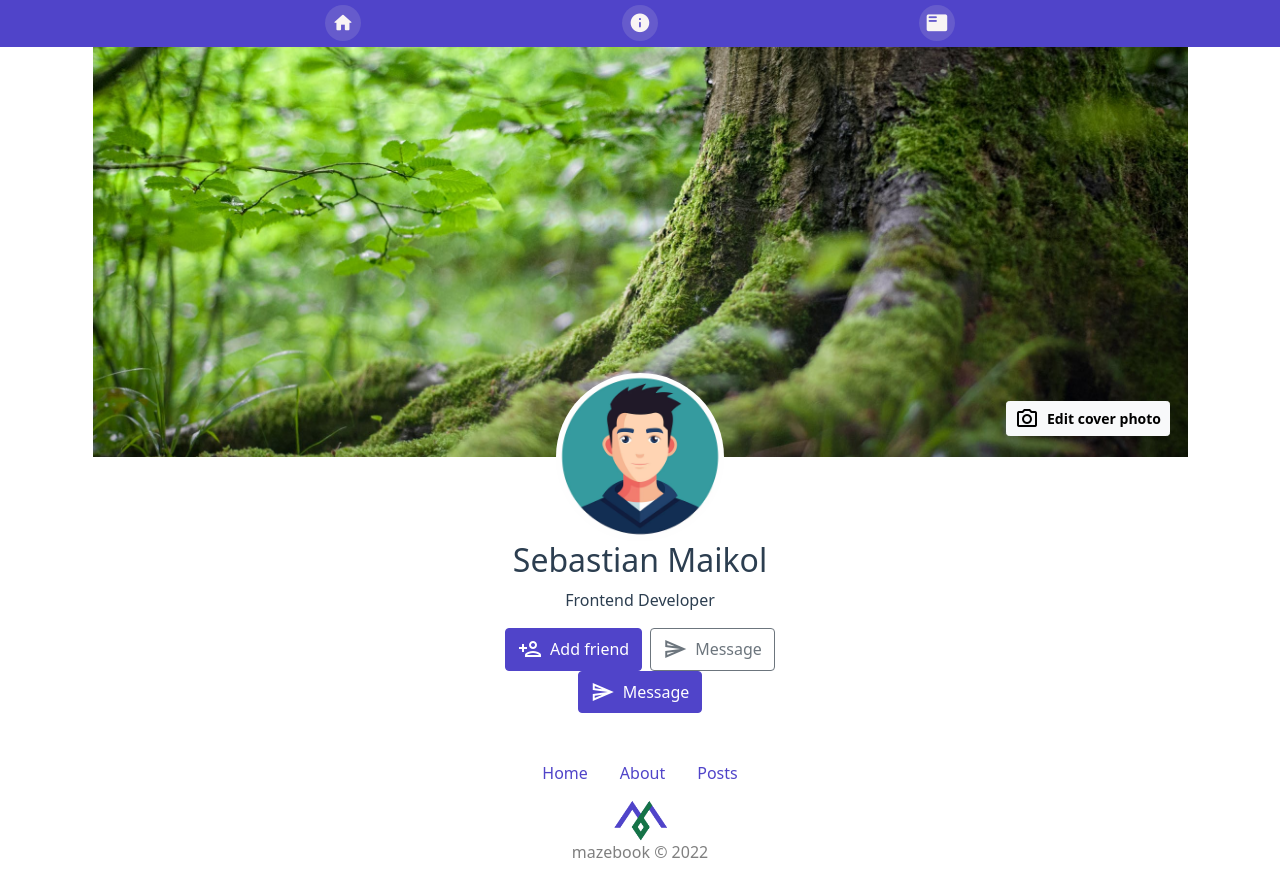
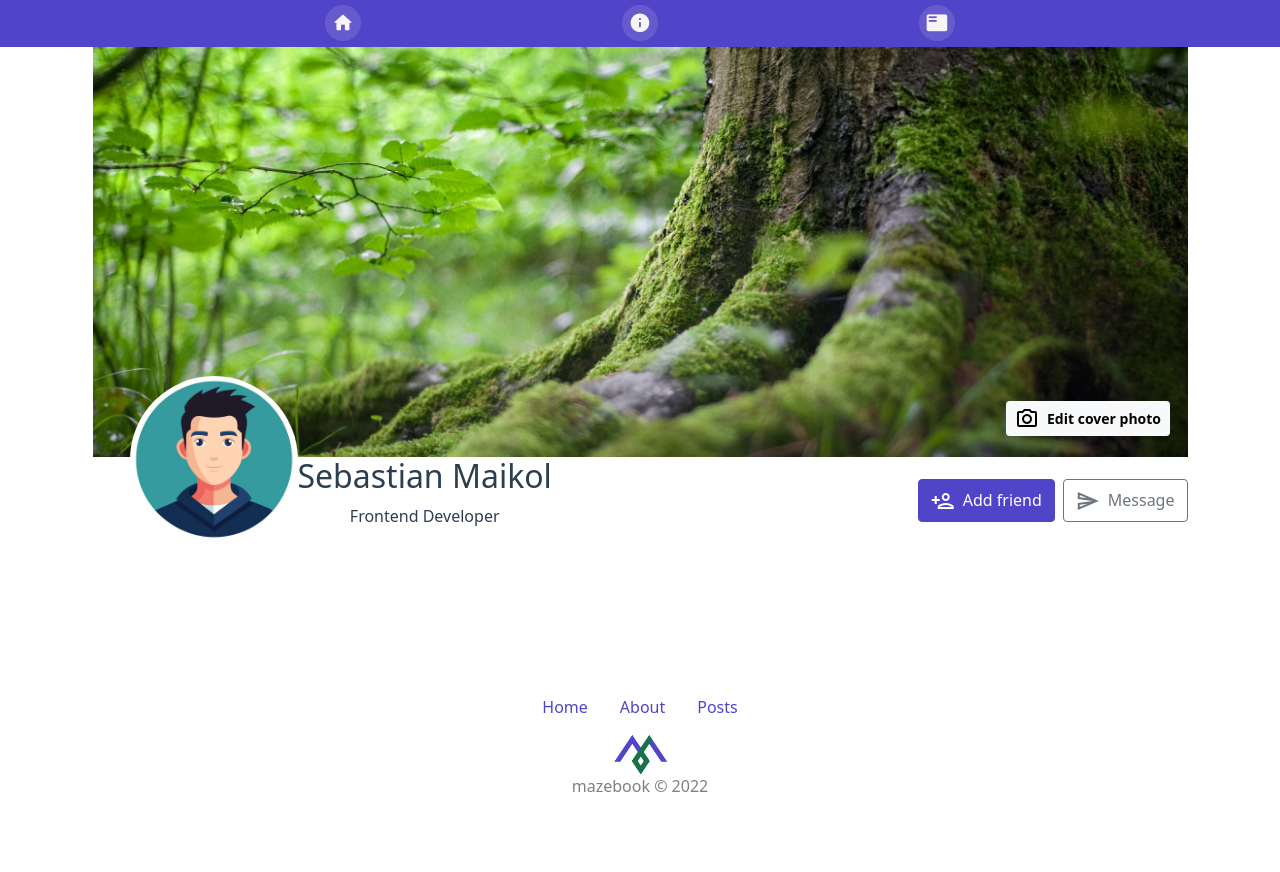
Before and after one commit to lostmart/socialMedia-vue3-bootstrap5, a Vue app: page /profile in a window 1280 px wide. After the commit the page ends 806 px from the top, so only its background shows below. Built offline with nearby package versions, Linux system fonts and the light colour scheme.

Commit message:
new stuff

```diff
--- a/src/views/ProfileView.vue
+++ b/src/views/ProfileView.vue
@@ -14,25 +14,25 @@
 
 			</button>
 		</header>
-		<article class="d-flex align-items-center position-relative flex-column w-100">
-			<img class="position-relative bottom-0 start-0" src="/imgs/avatar.avif" alt="">
-			<div class="d-flex flex-column align-items-center">
+		<article
+			class="d-flex align-items-center position-relative flex-column w-100 flex-md-row justify-content-md-between">
+			<img class="position-relative bottom-0 start-0 responsive-start" src="/imgs/avatar.avif" alt="">
+			<div class="d-flex flex-column align-items-center name-holder">
 				<h2>Sebastian Maikol</h2>
 				<p>Frontend Developer</p>
 			</div>
 			<div class="d-flex gap-2">
-				<button class="btn btn-primary d-flex gap-2 align-items-center"> <span class="material-icons-outlined">
+				<ButtonComp buttonClassName="btn-primary">
+					<span class="material-icons-outlined">
 						person_add
-					</span> Add friend</button>
-				<button class="btn btn-outline-secondary gap-2 d-flex align-items-center"> <span
-						class="material-icons-outlined">
-						send
-					</span> Message</button>
+					</span> Add friend
+				</ButtonComp>
+				<ButtonComp buttonClassName="btn-outline-secondary">
+					<span class="material-icons-outlined">send</span>
+					Message
+				</ButtonComp>
 			</div>
-			<ButtonComp buttonClassName="btn-primary">
-				<span class="material-icons-outlined">send</span>
-				Message
-			</ButtonComp>
+
 		</article>
 	</section>
 </template>
@@ -83,4 +83,16 @@ article>img {
 	border-radius: 50%;
 	margin-top: -84px;
 }
+
+@media (min-width: 768px) {
+	.responsive-start {
+		left: 37px !important;
+		position: absolute !important;
+		/* or whatever value you want */
+	}
+
+	.name-holder {
+		margin-left: 205px;
+	}
+}
 </style>
```
